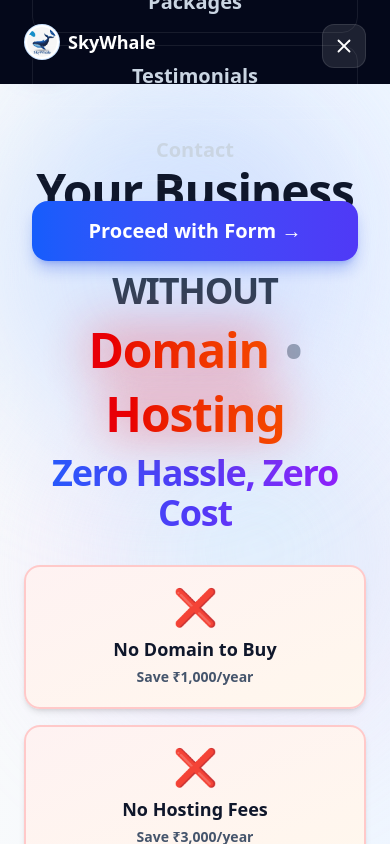
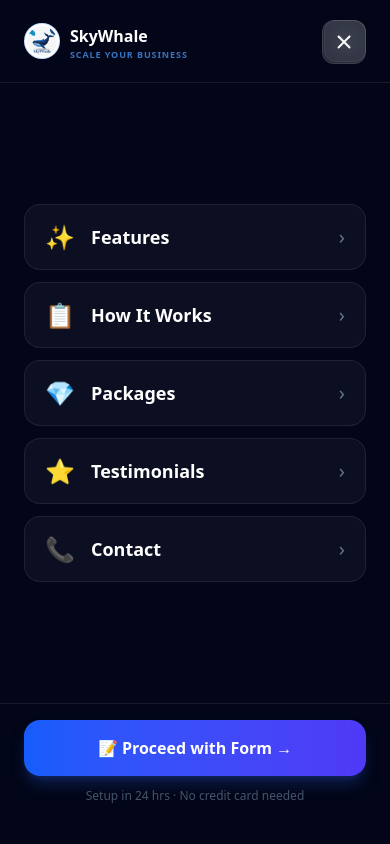
Before and after one commit to NoonTechStudio/SkyWhale-frontend, a React (Vite) app: page / in a window 390 px wide. Both pictures are taken after a click on the button 344 px from the left and 42 px from the top of the page. Shown: the top 844 px of the page. Built offline with nearby package versions, Linux system fonts and the light colour scheme.

Commit message:
Update : Navbar mobile version.

```diff
--- a/src/pages/Home.jsx
+++ b/src/pages/Home.jsx
@@ -143,6 +143,7 @@ const Home = () => {
       >
         <div className="container mx-auto px-6">
           <div className="flex items-center justify-between">
+
             {/* Brand / Logo */}
             <div
               className="flex items-center gap-3 cursor-pointer group"
@@ -187,17 +188,17 @@ const Home = () => {
 
             {/* Desktop CTA */}
             <div className="hidden lg:flex items-center gap-3">
-              <a
-                href="/order"
+              <Link
+                to="/order"
                 className="px-5 py-2 text-sm font-bold text-white bg-gradient-to-r from-blue-600 to-indigo-600 rounded-full hover:from-blue-500 hover:to-indigo-500 shadow-lg shadow-blue-700/30 hover:shadow-blue-500/40 transition-all duration-300 hover:scale-105"
               >
                 Proceed with Form →
-              </a>
+              </Link>
             </div>
 
             {/* Mobile Toggle */}
             <button
-              className="lg:hidden relative z-[60] p-2.5 text-white bg-white/8 rounded-xl backdrop-blur-md border border-white/10 hover:bg-white/15 transition-all"
+              className="lg:hidden relative z-[110] p-2.5 text-white bg-white/10 rounded-xl backdrop-blur-md border border-white/10 hover:bg-white/20 transition-all"
               onClick={() => setMobileMenuOpen(!mobileMenuOpen)}
             >
               {mobileMenuOpen ? <X size={22} /> : <Menu size={22} />}
@@ -205,70 +206,70 @@ const Home = () => {
           </div>
         </div>
 
-        {/* Mobile Full-Screen Menu */}
-        <div
-          className={`fixed inset-0 z-[100] bg-slate-950/99 backdrop-blur-2xl lg:hidden flex flex-col items-center justify-center transition-all duration-500 ease-in-out ${
-            mobileMenuOpen
-              ? "opacity-100 pointer-events-auto"
-              : "opacity-0 pointer-events-none"
-          }`}
-        >
-          {/* Close button */}
-          <button
-            className="absolute top-6 right-6 p-2.5 text-white bg-white/10 rounded-xl border border-white/10 hover:bg-white/20 transition-all"
-            onClick={() => setMobileMenuOpen(false)}
-          >
-            <X size={22} />
-          </button>
-
-          {/* Logo in mobile menu */}
-          <div className="absolute top-6 left-6 flex items-center gap-2">
+        {/* Mobile Full-Screen Overlay — rendered conditionally so it truly covers everything */}
+        {mobileMenuOpen && (
+          <div className="fixed top-0 left-0 w-screen h-screen z-[100] bg-slate-950 flex flex-col lg:hidden">
+
+            {/* Header row */}
+            <div className="flex items-center justify-between px-6 py-5 border-b border-white/8 shrink-0">
+              <div className="flex items-center gap-2.5">
                 <img
                   src={Logo}
                   alt="SkyWhale"
                   className="h-9 w-9 object-contain bg-white rounded-full p-0.5 border border-blue-400/30"
                 />
-            <span className="text-white font-black text-lg">SkyWhale</span>
-          </div>
-
-          {/* Nav items */}
-          <div className="flex flex-col items-center gap-3 w-full px-8">
-            {[
-              { label: "Features", href: "#features" },
-              { label: "How It Works", href: "#how-it-works" },
-              { label: "Packages", href: "#pricing" },
-              { label: "Testimonials", href: "#testimonials" },
-              { label: "Contact", href: "#contact" },
-            ].map((item, i) => (
+                <div className="flex flex-col leading-none">
+                  <span className="text-white font-black text-base">SkyWhale</span>
+                  <span className="text-[9px] uppercase tracking-widest text-blue-400/70 font-semibold mt-0.5">
+                    Scale Your Business
+                  </span>
+                </div>
+              </div>
+              <button
+                className="p-2.5 text-white bg-white/10 rounded-xl border border-white/10 hover:bg-white/20 transition-all"
+                onClick={() => setMobileMenuOpen(false)}
+              >
+                <X size={20} />
+              </button>
+            </div>
+
+            {/* Nav links — centred vertically */}
+            <div className="flex-1 flex flex-col justify-center px-6 gap-3 overflow-y-auto py-8">
+              {[
+                { label: "Features",     href: "#features",     emoji: "✨" },
+                { label: "How It Works", href: "#how-it-works", emoji: "📋" },
+                { label: "Packages",     href: "#pricing",      emoji: "💎" },
+                { label: "Testimonials", href: "#testimonials", emoji: "⭐" },
+                { label: "Contact",      href: "#contact",      emoji: "📞" },
+              ].map((item) => (
                 <a
                   key={item.label}
                   href={item.href}
                   onClick={() => setMobileMenuOpen(false)}
-                className={`w-full text-center py-4 text-xl font-black text-slate-300 hover:text-white border border-white/8 rounded-2xl hover:bg-white/5 hover:border-blue-500/40 transition-all duration-300 ${
-                  mobileMenuOpen
-                    ? "translate-y-0 opacity-100"
-                    : "translate-y-6 opacity-0"
-                }`}
-                style={{ transitionDelay: `${i * 70}ms` }}
-              >
-                {item.label}
+                  className="flex items-center gap-4 px-5 py-4 rounded-2xl border border-white/8 bg-white/4 hover:bg-white/10 hover:border-blue-500/40 transition-all duration-200 active:scale-95"
+                >
+                  <span className="text-2xl">{item.emoji}</span>
+                  <span className="text-white font-bold text-lg">{item.label}</span>
+                  <span className="ml-auto text-slate-500 text-xl">›</span>
                 </a>
               ))}
-
-            <a
-              href="#how-it-works"
+            </div>
+
+            {/* CTA pinned to bottom */}
+            <div className="px-6 pb-10 pt-4 border-t border-white/8 shrink-0">
+              <Link
+                to="/order"
                 onClick={() => setMobileMenuOpen(false)}
-              className={`w-full text-center py-4 text-xl font-black text-white bg-gradient-to-r from-blue-600 to-indigo-600 rounded-2xl shadow-lg shadow-blue-700/30 transition-all duration-300 mt-2 ${
-                mobileMenuOpen
-                  ? "translate-y-0 opacity-100"
-                  : "translate-y-6 opacity-0"
-              }`}
-              style={{ transitionDelay: `${5 * 70}ms` }}
-            >
-              Proceed with Form →
-            </a>
-          </div>
-        </div>
+                className="w-full flex items-center justify-center gap-2 py-4 text-base font-black text-white bg-gradient-to-r from-blue-600 to-indigo-600 rounded-2xl shadow-lg shadow-blue-900/50 hover:from-blue-500 hover:to-indigo-500 transition-all active:scale-95"
+              >
+                📝 Proceed with Form →
+              </Link>
+              <p className="text-center text-slate-600 text-xs font-medium mt-3">
+                Setup in 24 hrs · No credit card needed
+              </p>
+            </div>
+          </div>
+        )}
       </nav>
       {/* Navigation Ends */}
 
@@ -1941,21 +1942,18 @@ const Home = () => {
 
           {/* CTA */}
           <div className="text-center">
-            <a
-              href="#how-it-works"
+  <Link
+    to="/order"
     className="inline-flex items-center gap-3 bg-white text-blue-600 font-black text-lg px-10 py-4 rounded-full shadow-2xl hover:shadow-white/30 hover:scale-105 transition-all duration-300"
   >
     Fill the Form & Get Started <ArrowRight size={20} />
-            </a>
+  </Link>
   <p className="text-blue-200 text-sm font-medium mt-4">
-              No credit card required &nbsp;·&nbsp; Setup in 24 hrs
-              &nbsp;·&nbsp; 24/7 Support
+    No credit card required &nbsp;·&nbsp; Setup in 24 hrs &nbsp;·&nbsp; 24/7 Support
   </p>
 </div>
         </div>
       </section>
-
-      {/* Footer */}
       {/* Footer */}
       <footer
         id="contact"
```
Lines whose indentation alone changed are shown as unchanged.
